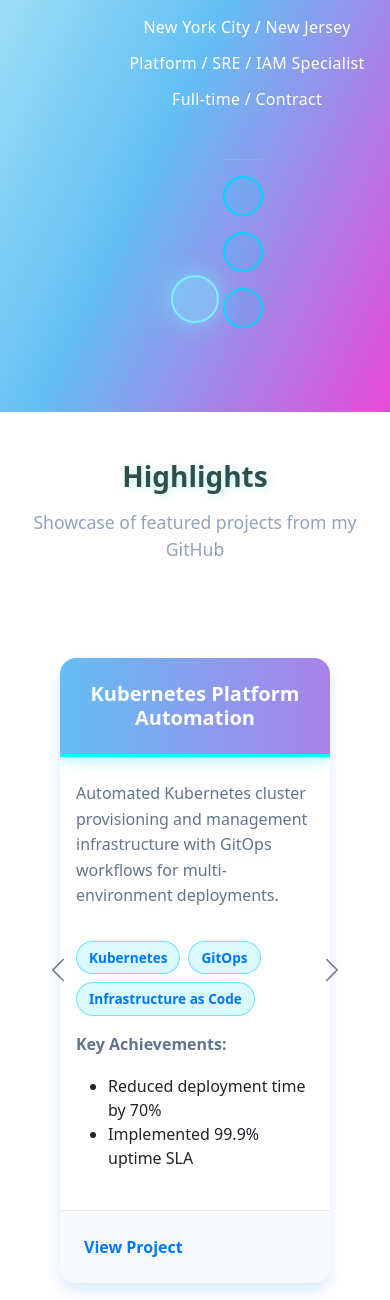
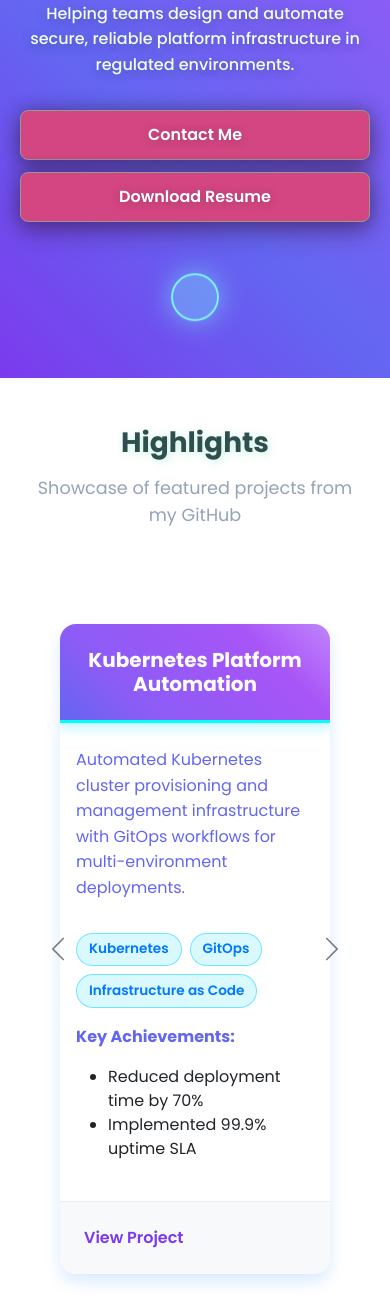
Before and after one commit to diandra-davidson/portfolio, a Flask app: page / in a window 390 px wide. Shown: the part 923-2223 px from the top of the page. Run offline with Flask 3, Linux system fonts and the light colour scheme; some libraries are stand-ins or nearby versions.

Commit message:
Updated color scheme and logo placement

```diff
--- a/static/css/style.css
+++ b/static/css/style.css
@@ -4,22 +4,30 @@
 
 /* Root Variables */
 :root {
-    --primary-color: #0077ff;
-    --primary-dark: #0055cc;
-    --secondary-color: #64748b;
-    --accent-color: #00d4ff;
-    --accent-light: #66e0ff;
-    --tech-blue: #0033aa;
-    --tech-cyan: #00ffff;
-    --text-light: #ffffff;
-    --text-dark: #0f172a;
+    --primary-color: #7C3AED;
+    --primary-dark: #1F2937;
+    --secondary-color: #6366F1;
+    --secondary-dark: #431043;
+    --accent-color: #00D4FF;
+    --accent-light: #A2EAFC;
+    --tech-lavender: #8B5CF6;
+    --tech-lavender-light: #C084FC;
+    --tech-lavender-dark: #A855F7;
+    --tech-blue: #6366F1;
+    --tech-cyan: #00FFFF;
+    --text-light: rgba(245, 251, 255, 1);
+    --text-dark: #1F2937;
     --shadow-sm: 0 0.125rem 0.25rem rgba(0, 0, 0, 0.1);
     --shadow-md: 0 0.5rem 1rem rgba(0, 119, 255, 0.15);
     --shadow-lg: 0 10px 30px rgba(0, 212, 255, 0.25);
     --glow-blue: 0 0 30px rgba(0, 212, 255, 0.4);
 }
 
+/* Font Descriptors */
+@import url("https://fonts.googleapis.com/css2?family=Poppins:wght@100;200;300;400;500;600;700;800;900&display=swap");
+
 body {
+    font-family: "Poppins", sans-serif;
     margin: 0;
     padding: 0;
 }
@@ -36,7 +44,7 @@
     min-height: 100vh;
     display: flex;
     align-items: center;
-    background: linear-gradient(115deg,rgba(173, 237, 194, 1) 0%, rgba(196, 244, 249, 1) 25%, rgba(99, 191, 244, 1) 64%, rgba(233, 73, 219, 1) 100%);
+    background: linear-gradient(45deg, rgba(124, 58, 237, 1) 0%, rgba(99, 102, 241, 1) 25%, rgba(139, 92, 246, 1) 50%, rgba(168, 85, 247, 1) 75%, rgba(192, 132, 252, 1) 100%);
     padding: 2rem 2rem;
     position: relative;
     overflow: hidden;
@@ -54,32 +62,36 @@
     pointer-events: none;
 }
 
+.hero-section .row {
+    min-height: calc(100vh - 4rem);
+}
+
 .landing-pg-text-col {
     display: flex;
     flex-direction: column;
     justify-content: center;
     text-align: start;
     height: auto;
-    padding: 2rem 2rem 2rem 0;
+    padding: 0 2rem 8rem 2rem;
 }
 
 .landing-pg-text-col h1 {
     font-size: 3.5rem;
     font-weight: 700;
-    color: #f5fbff;
+    color: var(--text-light);
     margin-bottom: 1.5rem;
     line-height: 1.2;
     text-shadow: 0 2px 10px rgba(13, 32, 54, 0.35), 0 0 12px rgba(173, 237, 194, 0.35);
 }
 
 .landing-pg-text-col h1 small {
-    color: rgba(245, 251, 255, 0.85);
+    color: var(--text-light);
     font-size: 0.7em;
 }
 
 .landing-pg-text-col .lead {
     font-size: 1.45rem;
-    color: rgba(230, 251, 255, 0.98);
+    color: var(--text-light);
     margin-bottom: 2rem;
     line-height: 1.6;
     font-weight: 500;
@@ -96,11 +108,11 @@
 }
 
 .landing-pg-text-col .btn-primary {
-    background-color: #00c8f0;
-    border-color: #00c8f0;
+    background-color: #D34681;
+    border-color: #979797;
     color: #ffffff;
-    box-shadow: 0 10px 24px rgba(0, 200, 240, 0.45), 0 0 18px rgba(0, 200, 240, 0.4);
-    text-shadow: 0 1px 8px rgba(0, 0, 0, 0.25);
+    box-shadow: 0 10px 24px rgba(67, 16, 67, 0.45), 0 0 18px rgba(31, 41, 55, 0.4);
+    text-shadow: 0 1px 8px rgba(31, 41, 55, 0.25);
 }
 
 .landing-pg-text-col .btn-primary:hover {
@@ -114,10 +126,10 @@
     display: flex;
     flex-direction: column;
     justify-content: center;
-    align-items: center;
+    align-items: stretch;
     text-align: center;
-    height: auto;
-    padding: 2rem 0 2rem 2rem;
+    height: 100%;
+    padding: 0rem 1rem 2rem 0rem;
 }
 
 /* Honeycomb Container with Animated Gradient Border */
@@ -215,7 +240,7 @@
 
 .landing-pg-img-col .icon-link {
     font-size: 1rem;
-    color: white;
+    color: var(--text-light);
     margin-top: 2rem;
     font-weight: 500;
     letter-spacing: 0.3px;
@@ -227,7 +252,7 @@
     align-items: center;
     justify-content: center;
     font-weight: 500;
-    color: white;
+    color: var(--text-light);
 }
 
 .landing-pg-img-col .list-unstyled li svg {
@@ -254,13 +279,16 @@
 }
 
 .landing-pg-img-col .navbar-nav {
+    display: flex;
+    flex-direction: row;
+    flex-wrap: wrap;
     justify-content: center;
     gap: 1rem;
 }
 
 .landing-pg-img-col .navbar-nav .nav-link {
     font-size: 1.8rem;
-    color: white;
+    color: var(--text-light);
     transition: all 0.3s ease;
     padding: 0.5rem !important;
     margin: 0 !important;
@@ -271,29 +299,72 @@
     height: 2.5rem;
     border-radius: 50%;
     background: rgba(0, 212, 255, 0.15);
-    border: 2px solid #00d4ff;
+    border: 2px solid rgba(255, 255, 245, 0.801);
 }
 
 .landing-pg-img-col .navbar-nav .nav-link svg {
-    color: #7cf3ff;
-    filter: drop-shadow(0 0 8px rgba(124, 243, 255, 0.7));
+    color: rgba(255, 255, 245, 0.801);
+    filter: drop-shadow(0 0 8px rgba(70, 70, 70, 0.25));
     transition: all 0.3s ease;
 }
 
 .landing-pg-img-col .navbar-nav .nav-link:hover {
-    background: #00d4ff;
+    background: rgba(255, 255, 245, 0.801);
     transform: translateY(-4px) scale(1.1);
     box-shadow: 0 8px 16px rgba(0, 212, 255, 0.3);
 }
 
 .landing-pg-img-col .navbar-nav .nav-link:hover svg {
-    color: white;
+    color: var(--text-light);
     filter: drop-shadow(0 0 8px rgba(255, 255, 255, 0.4));
 }
 
 .landing-pg-img-col .navbar-nav .nav-link:hover {
-    color: white;
+    color: var(--text-light);
     transform: translateY(-3px);
+}
+
+/* Headshot Image */
+.headshot-img {
+    width: 100%;
+    display: block;
+    max-width: none;
+    height: 100%;
+    border-radius: 1rem;
+    object-fit: cover;
+    object-position: center;
+    border-radius: 0;
+    /*box-shadow: var(--shadow-lg);*/
+}
+
+/* Responsive Adjustments for Hero Section */
+@media (max-width: 768px) {
+    .hero-section .landing-pg-img-col {
+        order: 1;
+        margin-top: 2rem;
+        margin-left: 0;
+        padding-left: 0;
+        justify-content: center;
+    }
+
+    .navbar .navbar-nav {
+        justify-content: center;
+        width: auto;
+    }
+
+    .hero-section .landing-pg-text-col {
+        order: 2;
+        justify-content: center;
+        text-align: center;
+        padding: 0 1rem 6rem 1rem;
+    }
+
+    .scroll-indicator .scroll-btn {
+        order: 3;
+        display: flex;
+        position: relative;
+        top: 5rem;
+    }
 }
 
 /* ===================================
@@ -405,7 +476,7 @@
 }
 
 .project-card-header {
-    background: linear-gradient(90deg,rgba(99, 191, 244, 1) 0%, rgba(135, 159, 237, 1) 50%, rgba(169, 130, 231, 1) 100%);
+    background: linear-gradient(45deg, rgba(99, 102, 241, 1) 0%, rgba(139, 92, 246, 1) 25%, rgba(168, 85, 247, 1) 75%, rgba(192, 132, 252, 1) 100%);
     color: white;
     padding: 2rem 1.5rem;
     text-align: center;
@@ -582,20 +653,22 @@
 .navbar {
     background: transparent !important;
     box-shadow: none !important;
-    border: none !important;
+    backdrop-filter: blur(8px);
+    border-bottom: none !important;
     padding: 1.25rem 0 !important;
     transition: all 0.3s ease;
 }
 
 .navbar.sticky-top {
-    background: linear-gradient(90deg, rgba(173, 237, 194, 1) 0%, rgba(196, 244, 249, 1) 25%, rgba(99, 191, 244, 1) 75%,  rgba(169, 130, 231, 1) 100%) !important;
-    box-shadow: 0 6px 20px rgba(99, 191, 244, 0.35) !important;
+    background: linear-gradient(45deg, rgba(99, 102, 241, 1) 0%, rgba(139, 92, 246, 1) 25%, rgba(168, 85, 247, 1) 75%, rgba(192, 132, 252, 1) 100%) !important;
+    padding: 2rem 2rem;
+    box-shadow: 0 10px 10px -10px rgba(31, 41, 55, 0.35) !important;
     position: sticky;
     top: 0;
     z-index: 1020;
     padding: 0.75rem 0 !important;
     backdrop-filter: blur(8px);
-    border-bottom: 1px solid rgba(196, 244, 249, 0.6);
+    border-bottom: 1px solid rgba(65, 65, 65, 0.6);
 }
 
 .navbar .container-lg {
@@ -707,7 +786,7 @@
 
 .scroll-indicator {
     position: absolute;
-    bottom: 5rem;
+    bottom: 8rem;
     left: 50%;
     transform: translateX(-50%);
     z-index: 10;
--- a/templates/index.html
+++ b/templates/index.html
@@ -23,7 +23,7 @@
                 <div class="honeycomb-container">
                     <div class="honeycomb-outline"></div>
                     <div class="honeycomb-border"></div>
-                    <img src="{{ url_for('static', filename='images/20251216_173340_0000.png') }}" class="honeycomb-img" alt="Profile Picture">
+                        <img src="{{ url_for('static', filename='images/20251216_173340_0000.png') }}" class="honeycomb-img" alt="Profile Picture">
                 </div>
                 <div class="text-secondary fs-5 ps-2">
                     <div class="mt-3 icon-link">
--- a/templates/layout.html
+++ b/templates/layout.html
@@ -13,6 +13,11 @@
             <link rel="stylesheet" href="{{ url_for('static', filename='css/style.css') }}">
         {% endblock %}
 
+        <!-- Web Fonts -->
+        <link rel="preconnect" href="https://fonts.googleapis.com">
+        <link rel="preconnect" href="https://fonts.gstatic.com" crossorigin>
+        <link href="https://fonts.googleapis.com/css2?family=Poppins:ital,wght@0,100;0,200;0,300;0,400;0,500;0,600;0,700;0,800;0,900;1,100;1,200;1,300;1,400;1,500;1,600;1,700;1,800;1,900&display=swap" rel="stylesheet">
+
         <title>Diandra Davidson</title>
         {% endblock %}
     </head>
@@ -20,7 +25,7 @@
         {% block nav %}
         <nav class="navbar navbar-expand-sm navbar-dark sticky-top">
             <div class="container-lg">
-                <a class="navbar-brand" href="/">Diandra Davidson</a>
+                <a class="navbar-brand" href="/"><img src="{{ url_for('static', filename='images/diandrad.dev-logo-01.png') }}" alt="diandrad.dev logo"></a>
                 <button class="navbar-toggler" type="button" data-bs-toggle="collapse" data-bs-target="#navbarToggler" aria-controls="navbarToggler" aria-expanded="false" aria-label="Toggle navigation">
                     <span class="navbar-toggler-icon"></span>
                 </button>
```
Also changed, not shown: other parts of static/css/style.css (+46 -27 lines).
